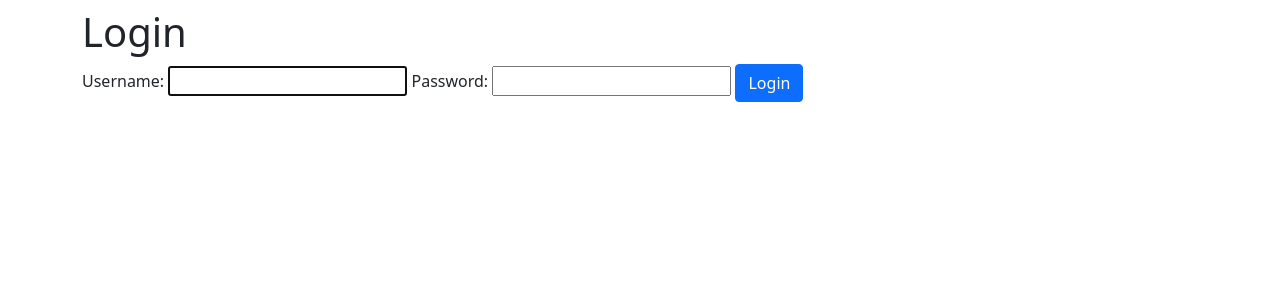
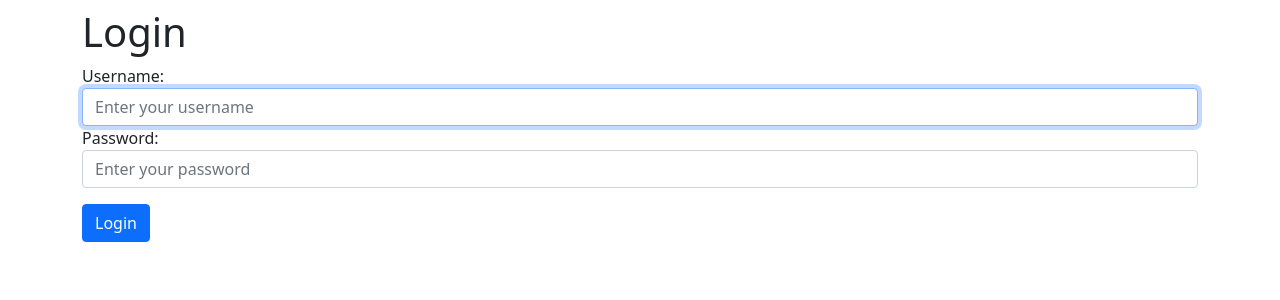
Before and after one commit to softdevm/django_blog_youtube, a Django app: page /authors/login/ in a window 1280 px wide. Shown: the part 56-356 px from the top of the page. Run offline with Django 4.2, Linux system fonts and the light colour scheme.

Commit message:
Created user login form

```diff
--- a/authors/forms.py
+++ b/authors/forms.py
@@ -1,6 +1,22 @@
 from django import forms
-from django.contrib.auth.forms import UserCreationForm
+from django.contrib.auth.forms import UserCreationForm, AuthenticationForm
 from django.contrib.auth.models import User
+
+class LoginUserForm(AuthenticationForm):
+    def __init__(self, *args, **kwargs):
+        super().__init__(*args, **kwargs)
+
+        self.fields['username'].widget.attrs.update({
+            'class': 'form-control',
+            'placeholder': 'Enter your username'
+        })
+
+        self.fields['password'].widget.attrs.update({
+            'class': 'form-control',
+            'placeholder': 'Enter your password'
+        })
+    class Meta:
+        fields = ['username', 'password']
 
 class SignupForm(UserCreationForm):
     def __init__(self, *args, **kwargs):
--- a/authors/views.py
+++ b/authors/views.py
@@ -1,7 +1,7 @@
 from django.shortcuts import redirect, render
 from django.contrib.auth.forms import UserCreationForm, AuthenticationForm
 from django.contrib import messages
-from .forms import SignupForm
+from .forms import SignupForm, LoginUserForm
 from django.contrib.auth import authenticate, login, logout
 
 # Create your views here.
@@ -26,7 +26,7 @@ def signUp(request):
 
 def logIn(request):
     if request.method == "POST":
-        form = AuthenticationForm(request, data = request.POST)
+        form = LoginUserForm(request, data = request.POST)
         if form.is_valid():
             username = form.cleaned_data.get('username')
             password = form.cleaned_data.get('password')
@@ -41,7 +41,7 @@ def logIn(request):
                 messages.error(request, "Error")
         else:
             messages.error(request, "Username or password incorrect")
-    form = AuthenticationForm()
+    form = LoginUserForm()
     return render(request, "authors/login.html", {"login_form": form})
 
 def logOut(request):
--- a/templates/authors/login.html
+++ b/templates/authors/login.html
@@ -5,8 +5,9 @@
 
 <form method="post">
     {% csrf_token %}
+
     {{login_form}}
 
-    <button type="submit" class="btn btn-primary">Login</button>
+    <button type="submit" class="btn btn-primary mt-3">Login</button>
 </form>
 {% endblock content %}
```
Also changed, not shown: db.sqlite3.
